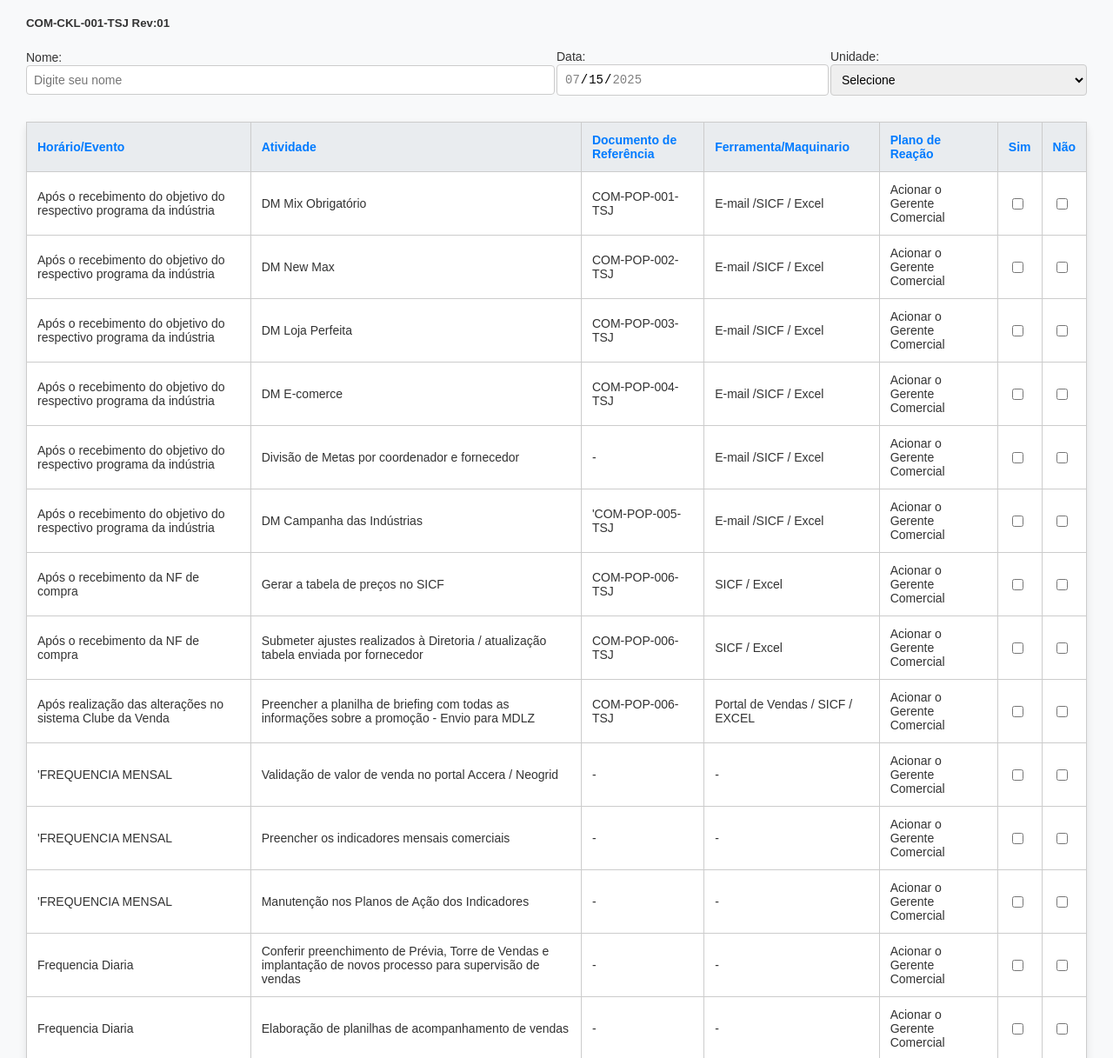
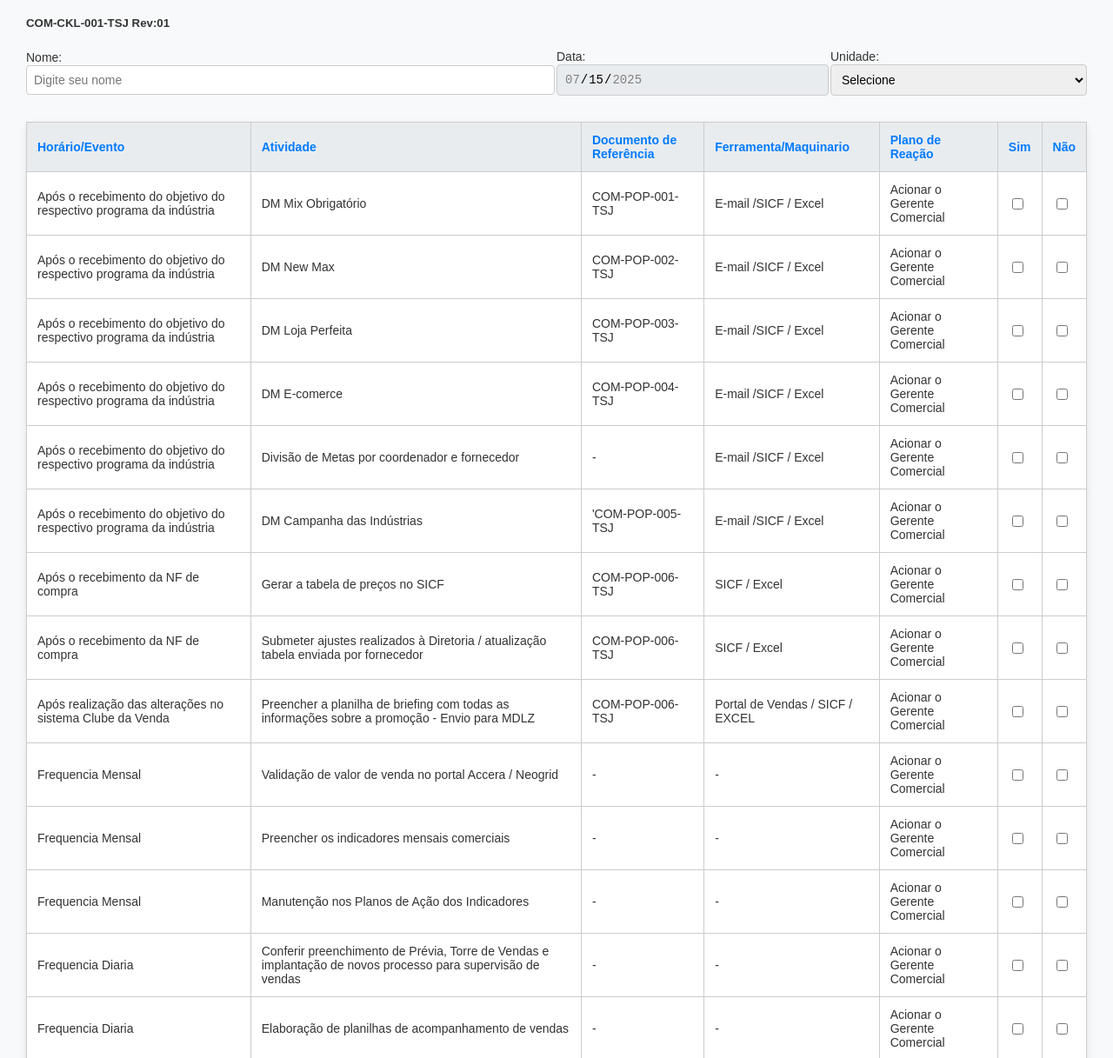
Before and after one commit to grupotriunfante/COM-CKL-001-TSJ, a plain HTML site: page index.htm in a window 1280 px wide. Shown: the part 78-1295 px from the top of the page at 87% size. Drawn offline with Linux system fonts and the light colour scheme.

Commit message:
Update index.htm
rev02

```diff
--- a/index.htm
+++ b/index.htm
@@ -161,9 +161,9 @@
           ["Após o recebimento da NF de compra","Gerar a tabela de preços no SICF","COM-POP-006-TSJ","SICF / Excel","Acionar o Gerente Comercial"],
           ["Após o recebimento da NF de compra","Submeter ajustes realizados à Diretoria / atualização tabela enviada por fornecedor","COM-POP-006-TSJ", "SICF / Excel","Acionar o Gerente Comercial"],
           ["Após realização das alterações no sistema Clube da Venda","Preencher a planilha de briefing com todas as informações sobre a promoção - Envio para MDLZ","COM-POP-006-TSJ","Portal de Vendas / SICF / EXCEL","Acionar o Gerente Comercial"],
-          ["'FREQUENCIA MENSAL","Validação de valor de venda no portal Accera / Neogrid","-","-","Acionar o Gerente Comercial "],
-          ["'FREQUENCIA MENSAL","Preencher os indicadores mensais comerciais","-","-","Acionar o Gerente Comercial"],
-          ["'FREQUENCIA MENSAL","Manutenção nos Planos de Ação dos Indicadores","-","-","Acionar o Gerente Comercial"],
+          ["Frequencia Mensal","Validação de valor de venda no portal Accera / Neogrid","-","-","Acionar o Gerente Comercial "],
+          ["Frequencia Mensal","Preencher os indicadores mensais comerciais","-","-","Acionar o Gerente Comercial"],
+          ["Frequencia Mensal","Manutenção nos Planos de Ação dos Indicadores","-","-","Acionar o Gerente Comercial"],
           ["Frequencia Diaria ","Conferir preenchimento de Prévia, Torre de Vendas e implantação de novos processo para supervisão de vendas","-","-","Acionar o Gerente Comercial"],
           ["Frequencia Diaria","Elaboração de planilhas de acompanhamento de vendas","-","-","Acionar o Gerente Comercial"],
           ["Frequencia Diária","Suporte a duvidas e treinamento a assistentes de vendas","-","-","Acionar o Gerente Comercial"],
@@ -301,20 +301,31 @@
 <script>
   window.onload = function () {
     const dataInput = document.getElementById("data");
-    const hoje = new Date().toISOString().split("T")[0];
-    dataInput.value = hoje;
-    dataInput.min = hoje;
-    dataInput.max = hoje;
-    dataInput.readOnly = true; // impede que o usuário digite manualmente
+    // Obtém a data e hora local do dispositivo (Campinas, SP, Brasil)
+    const agora = new Date();
+    const ano = agora.getFullYear();
+    // Mês é de 0 a 11, por isso somamos 1 e usamos padStart para ter sempre dois dígitos
+    const mes = String(agora.getMonth() + 1).padStart(2, '0');
+    // Dia do mês, com padStart para ter sempre dois dígitos
+    const dia = String(agora.getDate()).padStart(2, '0');
+
+    // Formata a data como 'YYYY-MM-DD'
+    const hojeFormatado = `${ano}-${mes}-${dia}`;
+
+    // Define o valor do campo data para o dia atual
+    dataInput.value = hojeFormatado;
+    // Restringe a data mínima ao dia atual, impedindo seleção de datas passadas
+    dataInput.min = hojeFormatado;
+    // Restringe a data máxima ao dia atual, impedindo seleção de datas futuras
+    dataInput.max = hojeFormatado;
+    // Impede que o usuário digite manualmente no campo
+    dataInput.readOnly = true;
+    // Impede o clique para abrir o calendário de seleção de data
+    dataInput.style.pointerEvents = 'none';
+    // Opcional: Adiciona um estilo visual para indicar que o campo está desabilitado
+    dataInput.style.backgroundColor = '#e9ecef';
   };
 </script>
 
-
-
-
 </body>
-
-
-
-
 </html>
```
